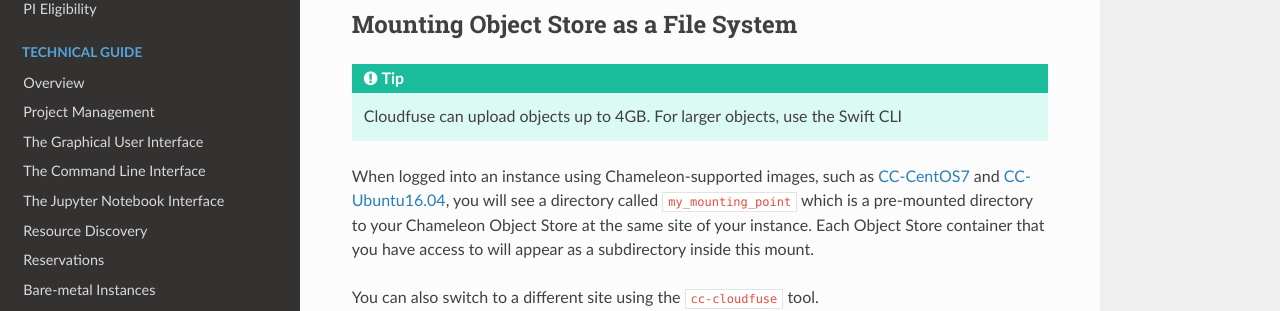
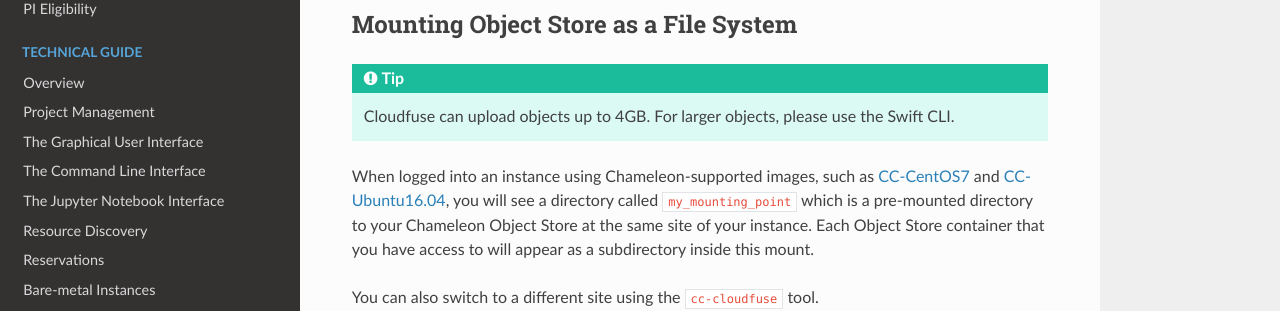
Before and after one commit to ChameleonCloud/docs, a Sphinx documentation site: the page built from source/technical/swift.rst, in a window 1280 px wide and 900 px high, scrolled down 7160 px. Shown: the part 151-462 px from the top of the window. Built offline with Sphinx 7.4.7 and the Read the Docs theme 2.0.0, drawn with Linux system fonts in a browser that asks for light colours.

Commit message:
Update swift.rst

```diff
--- a/source/technical/swift.rst
+++ b/source/technical/swift.rst
@@ -204,7 +204,7 @@ ________________________________________
 Mounting Object Store as a File System
 ________________________________________
 
-.. tip:: Cloudfuse can upload objects up to 4GB. For larger objects, use the Swift CLI
+.. tip:: Cloudfuse can upload objects up to 4GB. For larger objects, please use the Swift CLI.
 
 When logged into an instance using Chameleon-supported images, such as `CC-CentOS7 <https://www.chameleoncloud.org/appliances/1/>`_ and `CC-Ubuntu16.04 <https://www.chameleoncloud.org/appliances/19/>`_,
 you will see a directory called ``my_mounting_point`` which is a pre-mounted directory to your Chameleon Object Store at the same site of your instance. Each Object Store container that you have access to will appear as a subdirectory inside this mount.
```
